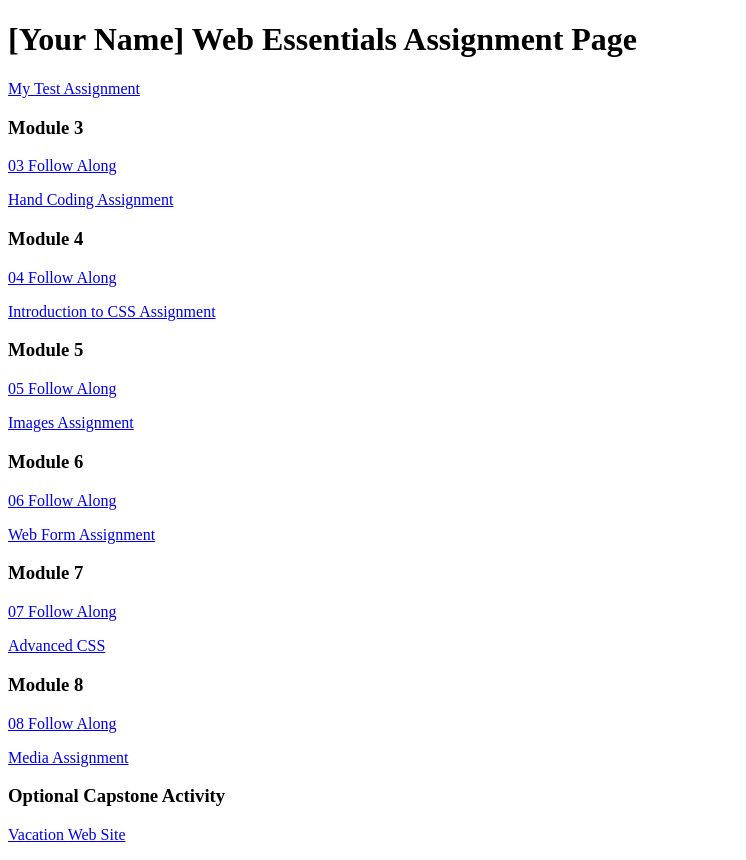
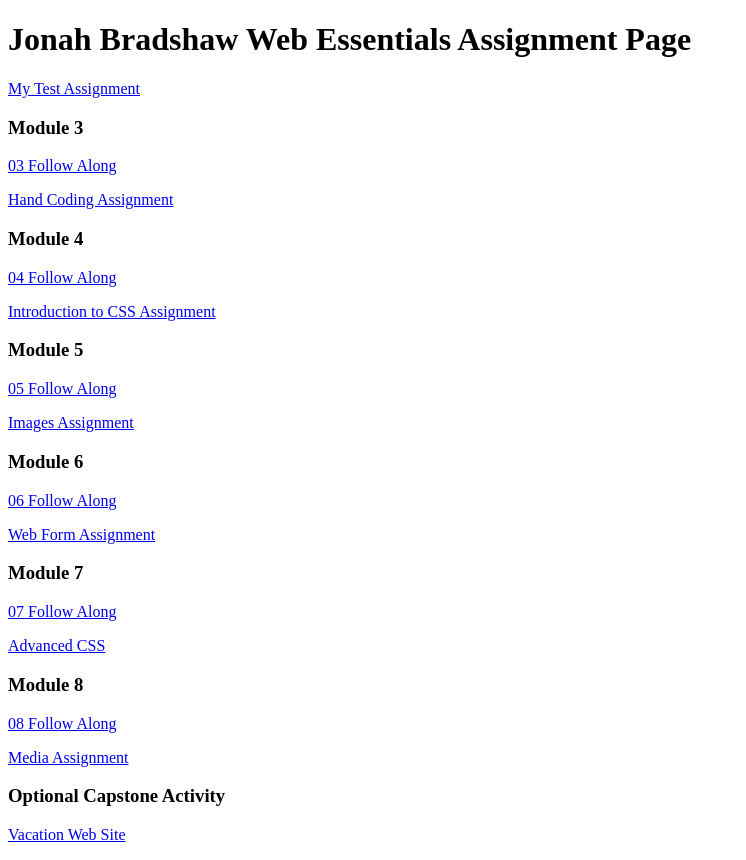
Before and after one commit to JonahB16/dwdd1600, a plain HTML site: page index.html in a window 1280 px wide. Shown: the whole page, without its empty margins (0-746 px from the left). Drawn offline with Linux system fonts and the light colour scheme.

Commit message:
Added my name

```diff
--- a/index.html
+++ b/index.html
@@ -6,7 +6,7 @@
 		<title>dwdd 1600 assignment list page</title>
 	</head>
 	<body>
-		<h1>[Your Name] Web Essentials Assignment Page</h1>
+		<h1>Jonah Bradshaw Web Essentials Assignment Page</h1>
 		<p><a href="01test">My Test Assignment</a></p>
 
 		<h3>Module 3</h3>
```
